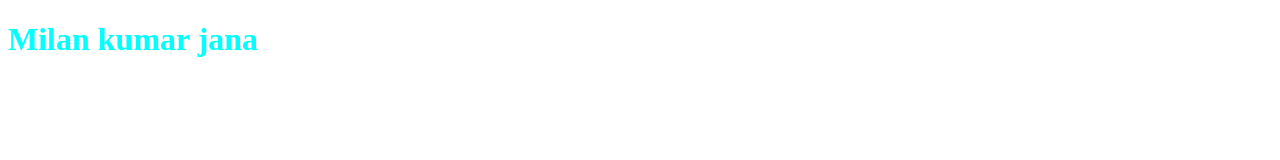
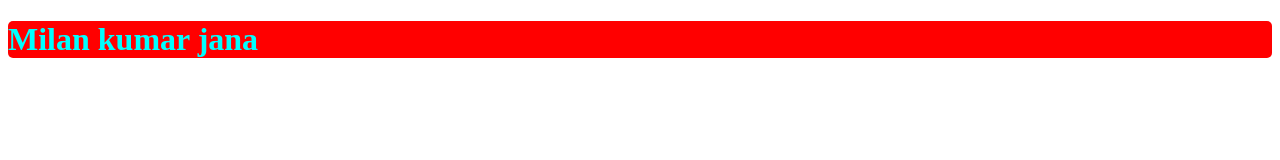
Before and after one commit to millan8327/practice-github, a plain HTML site: page practice-github/index.html in a window 1280 px wide. Drawn offline with Linux system fonts and the light colour scheme.

Commit message:
Update style.css

```diff
--- a/style.css
+++ b/style.css
@@ -1,3 +1,5 @@
 h1{
     color: aqua;
+    background-color:red;
+    border-radius:5px;
 }
```
